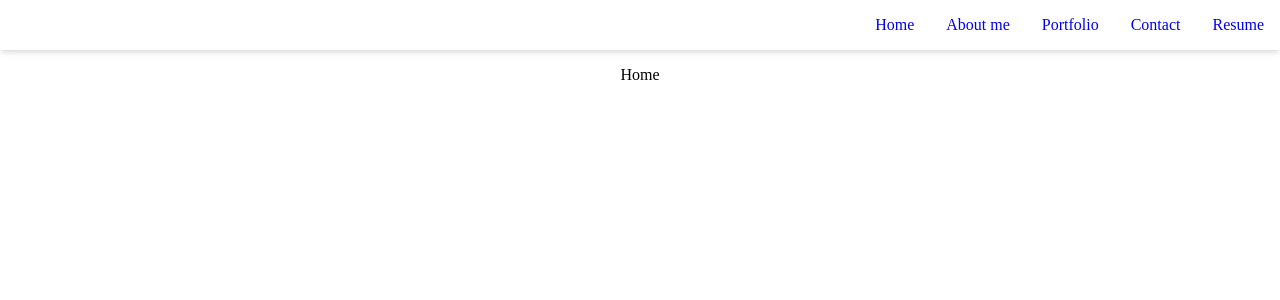
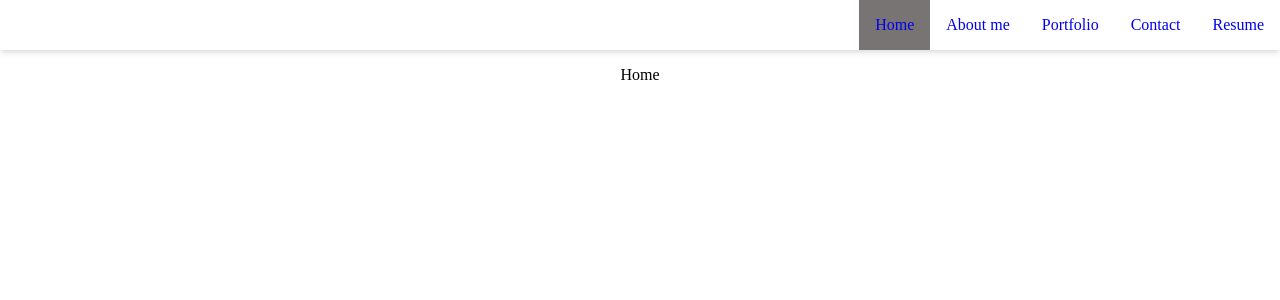
Before and after one commit to Jlnaraga/portfolio-react, a React (Create React App) app: page /#/resume in a window 1280 px wide. Shown: the top 300 px of the page. Built offline with nearby package versions, Linux system fonts and the light colour scheme; the HTML template or start-up script is replaced by a standard one.

Commit message:
added Active to the links and some css

```diff
--- a/src/App.js
+++ b/src/App.js
@@ -5,7 +5,7 @@ import Portfolio from './components/Portfolio';
 import Resume from './components/Resume';
 import './App.css';
 import React from "react"
-import { Routes, Route, Link } from "react-router-dom"
+import { Routes, Route, NavLink as Link } from "react-router-dom"
 
 
 function App() {
@@ -14,19 +14,19 @@ function App() {
       <nav>
         <ul>
           <li>
-            <Link to="/">Home</Link>
+            <Link to="/" className={({ isActive }) => isActive? "active": ''} end>Home</Link>
           </li>
           <li>
-            <Link to="about">About me</Link>
+            <Link to="about" className={({ isActive }) => isActive? "active": ''}>About me</Link>
           </li>
           <li>
-            <Link to="portfolio">Portfolio</Link>
+            <Link to="portfolio" className={({ isActive }) => isActive? "active": ''}>Portfolio</Link>
           </li>
           <li>
-            <Link to="contact">Contact</Link>
+            <Link to="contact" className={({ isActive }) => isActive? "active": ''}>Contact</Link>
           </li>
           <li>
-            <Link to="resume">Resume</Link>
+            <Link to="resume" className={({ isActive }) => isActive? "active": ''}>Resume</Link>
           </li>
         </ul>
       </nav>
--- a/src/index.css
+++ b/src/index.css
@@ -16,6 +16,11 @@ nav a {
   display: inline-block;
   padding: 1rem;
 }
+
+nav a.active {
+  background-color: rgb(121, 116, 116);
+}
+
 .main {
   padding: 1rem;
 }
```
